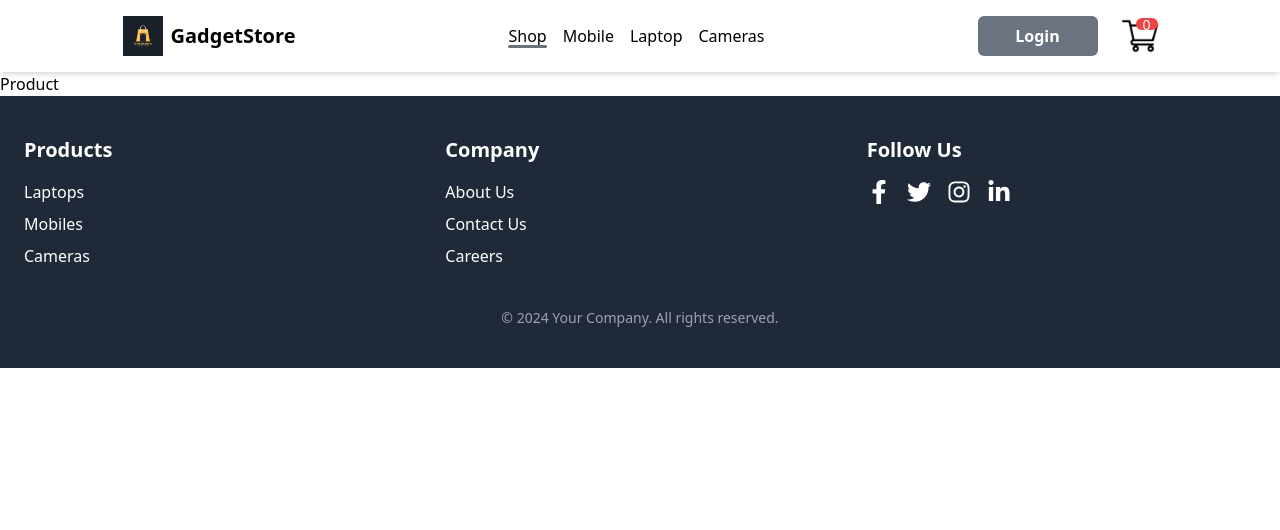
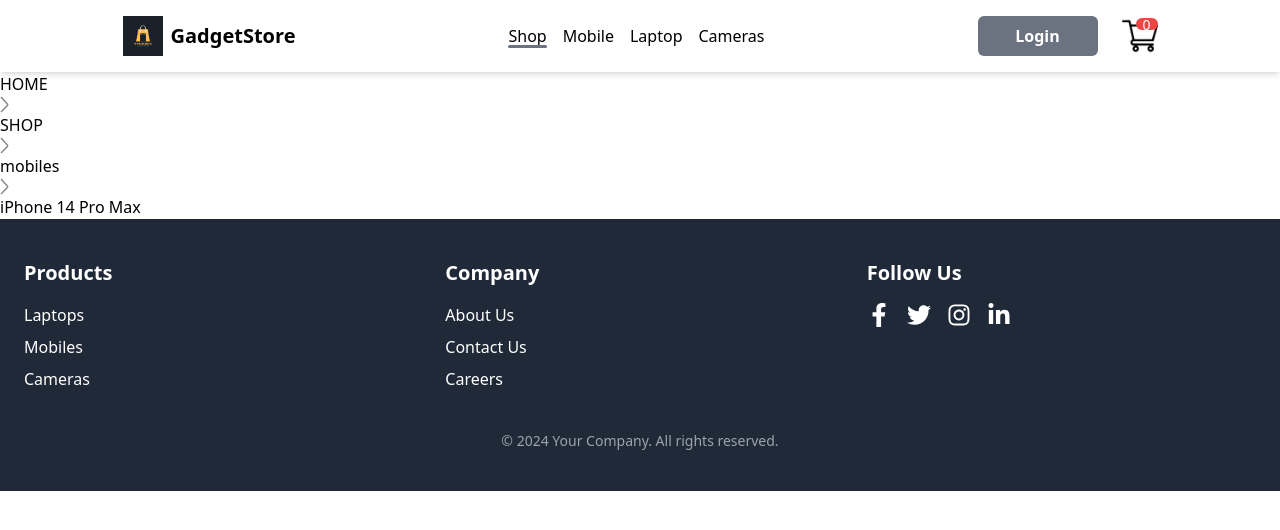
Before and after one commit to ajey108/EcommMernapp, a React (Vite) app in the folder frontend/: page /product/1 in a window 1280 px wide. Shown: the top 530 px of the page. Built offline with nearby package versions, Linux system fonts and the light colour scheme.

Commit message:
Update Product.jsx

```diff
--- a/frontend/src/Pages/Product.jsx
+++ b/frontend/src/Pages/Product.jsx
@@ -1,8 +1,18 @@
-import React from 'react'
+import React, { useContext } from 'react'
+import { ShopContext } from '../Context/ShopContext'
+import { useParams } from 'react-router-dom';
+import Breadcrum from '../Components/Breadcrum';
 
 const Product = () => {
+
+  const {all_product}= useContext(ShopContext);
+  const {productId} = useParams();
+
+  const product = all_product.find((e)=> e.id === Number(productId))
   return (
-    <div>Product</div>
+    <div>
+      <Breadcrum product={product}/>
+    </div>
   )
 }
 
```
